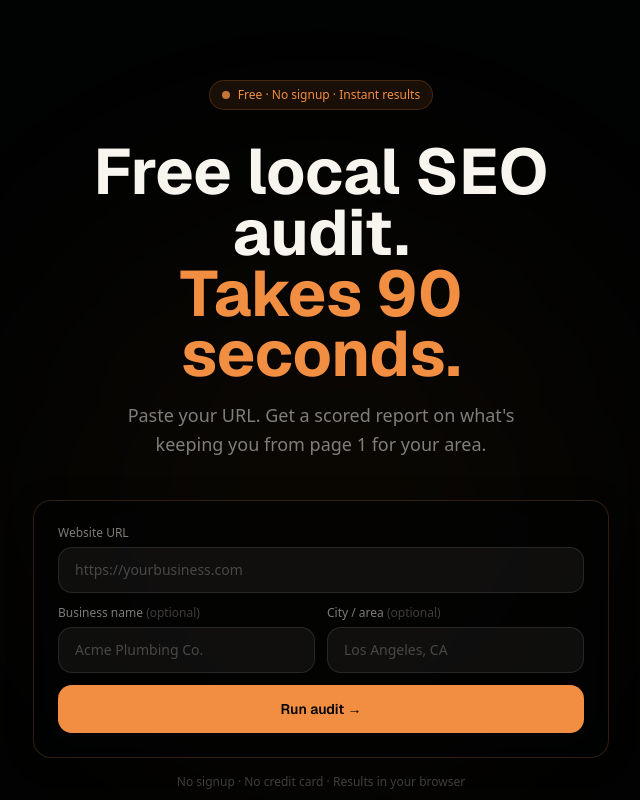
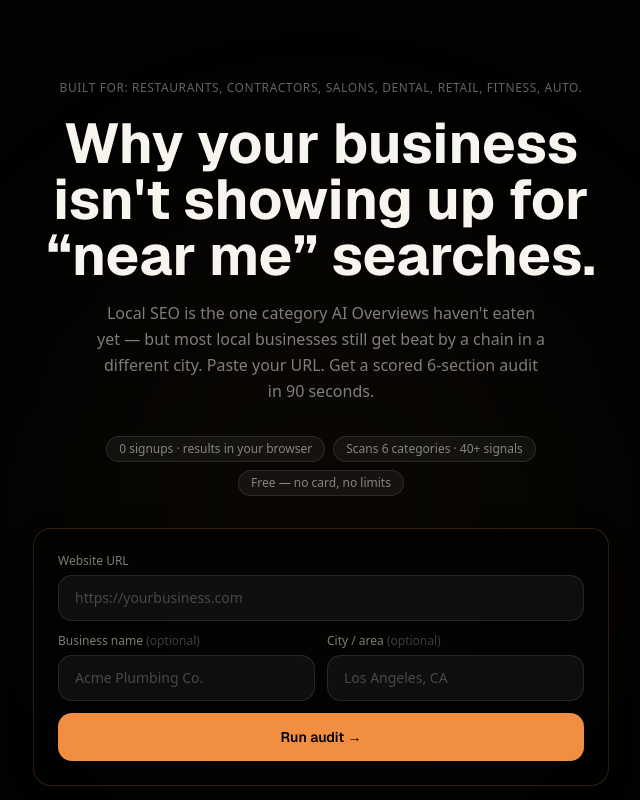
Before and after one commit to johnhnguyen97/nguyenetic, a Next.js app: page /work/seo-audit in a window 1280 px wide. Shown: the top 800 px of the page, without its empty margins (319-959 px from the left). Built offline with nearby package versions, Linux system fonts and the light colour scheme.

Commit message:
feat(portfolio): polish /work/seo-audit as local SEO retainer funnel

```diff
--- a/src/app/work/seo-audit/page.tsx
+++ b/src/app/work/seo-audit/page.tsx
@@ -2,6 +2,7 @@
 
 import { useState, useEffect, useRef, useCallback, Suspense } from "react"
 import { useSearchParams } from "next/navigation"
+import { LeadCapture } from "@/components/ui/lead-capture"
 
 // ─── Deterministic hash + seeded random ───────────────────────────────────────
 
@@ -817,6 +818,7 @@ function SeoAuditApp() {
   const [businessName, setBusinessName] = useState("")
   const [city, setCity] = useState("")
   const [urlError, setUrlError] = useState("")
+  const [pdfUnlocked, setPdfUnlocked] = useState(false)
   const intervalRef = useRef<ReturnType<typeof setInterval> | null>(null)
   const prefersReduced = useRef(
     typeof window !== "undefined"
@@ -887,22 +889,29 @@ function SeoAuditApp() {
 
         <div className="relative flex-1 flex flex-col items-center justify-center px-4 py-20">
           <div className="w-full max-w-xl text-center">
-            <div className="inline-flex items-center gap-2 px-3 py-1.5 rounded-full bg-warm/10 border border-warm/20 text-warm text-xs font-medium mb-8">
-              <svg width="8" height="8" viewBox="0 0 8 8" aria-hidden="true">
-                <circle cx="4" cy="4" r="4" fill="currentColor" opacity="0.8" />
-              </svg>
-              Free · No signup · Instant results
-            </div>
+            <p className="text-paper/40 text-xs font-medium mb-5 uppercase tracking-wider">
+              Built for: restaurants, contractors, salons, dental, retail, fitness, auto.
+            </p>
 
-            <h1 className="font-display font-bold text-paper leading-[0.95] mb-4" style={{ fontSize: "clamp(2.5rem, 7vw, 4rem)" }}>
-              Free local SEO audit.
-              <br />
-              <span className="text-warm">Takes 90 seconds.</span>
+            <h1 className="font-display font-bold text-paper leading-[1.0] mb-4" style={{ fontSize: "clamp(2rem, 6vw, 3.5rem)" }}>
+              Why your business isn&apos;t showing up for &ldquo;near me&rdquo; searches.
             </h1>
 
-            <p className="text-paper/50 text-lg mb-10 leading-relaxed max-w-md mx-auto">
-              Paste your URL. Get a scored report on what&apos;s keeping you from page&nbsp;1 for your area.
+            <p className="text-paper/50 text-base mb-8 leading-relaxed max-w-md mx-auto">
+              Local SEO is the one category AI Overviews haven&apos;t eaten yet — but most local businesses still get beat by a chain in a different city. Paste your URL. Get a scored 6-section audit in 90 seconds.
             </p>
+
+            <div className="flex flex-wrap justify-center gap-2 mb-8">
+              {[
+                "0 signups · results in your browser",
+                "Scans 6 categories · 40+ signals",
+                "Free — no card, no limits",
+              ].map(chip => (
+                <span key={chip} className="px-3 py-1 rounded-full bg-white/5 border border-white/10 text-paper/50 text-xs">
+                  {chip}
+                </span>
+              ))}
+            </div>
 
             <div className="bg-ink/60 backdrop-blur-md border border-warm/20 rounded-2xl p-6 shadow-[0_4px_32px_oklch(0.05_0.005_260/0.12)] text-left">
               <div className="space-y-3">
@@ -1333,42 +1342,50 @@ function SeoAuditApp() {
           </div>
         </div>
 
-        {/* CTA card */}
-        <div className="bg-gradient-to-br from-warm/15 via-warm/8 to-transparent border border-warm/30 rounded-2xl p-8 text-center">
-          <h2 className="font-display font-bold text-paper text-2xl mb-2">
-            Ready to fix these issues?
-          </h2>
-          <p className="text-paper/50 mb-6 max-w-md mx-auto text-sm leading-relaxed">
-            We&apos;ve helped dozens of local businesses double their Google presence in 90 days. Book a free 15-minute call to get a custom action plan.
-          </p>
-
-          <div className="flex flex-col sm:flex-row items-center justify-center gap-3">
-            <a
-              href="mailto:hello@nguyenetic.com?subject=Local SEO Audit - Book a call"
-              className="inline-flex items-center gap-2 px-6 py-3.5 rounded-xl bg-warm text-ink font-semibold text-sm hover:bg-warm-hover active:scale-[0.98] transition-all focus:outline-none focus:ring-2 focus:ring-warm/50 focus:ring-offset-2 focus:ring-offset-ink"
-            >
-              Book a 15-min call →
-            </a>
-            <button
-              onClick={() => shareReport(result)}
-              className="no-print inline-flex items-center gap-2 px-6 py-3.5 rounded-xl bg-white/5 text-paper/70 hover:text-paper font-medium text-sm border border-white/10 hover:border-white/20 transition-all focus:outline-none focus:ring-2 focus:ring-warm/40"
-              aria-label="Copy share link for this report"
-            >
-              Share report
-            </button>
+        {/* PDF lead capture gate */}
+        {!pdfUnlocked ? (
+          <LeadCapture
+            appSlug="seo-audit"
+            context="before-pdf-export"
+            buttonLabel="Email me the PDF"
+            onCaptured={() => {
+              setPdfUnlocked(true)
+              window.print()
+            }}
+            metadata={{ score: result.overallScore, grade: result.grade }}
+            className="print:hidden"
+          />
+        ) : (
+          <div className="flex justify-center print:hidden">
             <button
               onClick={printReport}
-              className="no-print inline-flex items-center gap-2 px-6 py-3.5 rounded-xl bg-white/5 text-paper/70 hover:text-paper font-medium text-sm border border-white/10 hover:border-white/20 transition-all focus:outline-none focus:ring-2 focus:ring-warm/40"
-              aria-label="Print or save as PDF"
+              className="inline-flex items-center gap-2 px-6 py-3 rounded-xl bg-warm text-ink font-semibold text-sm hover:bg-warm-hover active:scale-[0.98] transition-all focus:outline-none focus:ring-2 focus:ring-warm/50"
             >
               Download PDF
             </button>
           </div>
+        )}
 
-          <p className="mt-4 text-xs text-paper/25">
-            Or re-audit after you fix: <button onClick={() => setState({ phase: "landing" })} className="underline hover:text-paper/50 transition-colors">run another audit</button>
+        {/* CTA card */}
+        <div className="bg-[oklch(0.14_0.005_260)] border border-[oklch(0.28_0.005_260)] rounded-2xl p-6 print:hidden">
+          <p className="font-display font-semibold text-paper text-lg mb-1">Want us to fix these for you?</p>
+          <p className="text-paper/60 text-sm mb-4 leading-relaxed">
+            We run ongoing SEO retainers for local businesses in the $500&ndash;2,000/mo range &mdash; on-page fixes, schema, GBP optimization, and monthly scorecard reports like this one. Average client goes from D-tier to A-tier in 90 days.
           </p>
+          <div className="flex flex-wrap items-center gap-3">
+            <a
+              href="mailto:hello@nguyenetic.com?subject=Local%20SEO%20retainer%20inquiry&body=My%20site%3A%20[paste%20URL]"
+              className="inline-flex items-center gap-2 py-2.5 px-5 rounded-xl font-display font-semibold text-sm text-[oklch(0.08_0.005_260)] bg-gradient-to-r from-[oklch(0.80_0.16_55)] to-[oklch(0.74_0.15_55)] hover:from-[oklch(0.85_0.17_55)] hover:to-[oklch(0.80_0.16_55)] transition-all shadow-[0_0_20px_oklch(0.74_0.15_55/25%)]"
+            >
+              Book 15-min call &mdash; Nguyenetic
+            </a>
+            <span className="text-paper/40 text-sm">or <a href="#" className="underline underline-offset-2 hover:text-paper/60 transition-colors">monthly scorecard report for $19/mo &rarr;</a></span>
+          </div>
         </div>
+
+        <p className="text-center text-xs text-paper/25 print:hidden">
+          Or re-audit after you fix: <button onClick={() => setState({ phase: "landing" })} className="underline hover:text-paper/50 transition-colors">run another audit</button>
+        </p>
 
         <p className="text-center text-xs text-paper/20 pb-4">
           Report generated {new Date(result.generatedAt).toLocaleString()} · Results are simulated for demonstration
--- a/src/components/ui/lead-capture.tsx
+++ b/src/components/ui/lead-capture.tsx
@@ -10,6 +10,7 @@ interface LeadCaptureProps {
   buttonLabel?: string;
   onCaptured: (email: string) => void;
   className?: string;
+  metadata?: Record<string, string | number>;
 }
 
 const ROLE_OPTIONS = ["Owner", "Manager", "Marketing", "Other"] as const;
@@ -24,6 +25,7 @@ export function LeadCapture({
   buttonLabel = "Email me a copy",
   onCaptured,
   className = "",
+  metadata,
 }: LeadCaptureProps) {
   const shouldReduce = useReducedMotion();
   const [email, setEmail] = useState("");
@@ -56,6 +58,7 @@ export function LeadCapture({
           company: company || undefined,
           role: role || undefined,
           source: "web",
+          metadata: metadata || undefined,
         }),
       });
       const data = (await res.json()) as { ok: boolean; error?: string };
```
